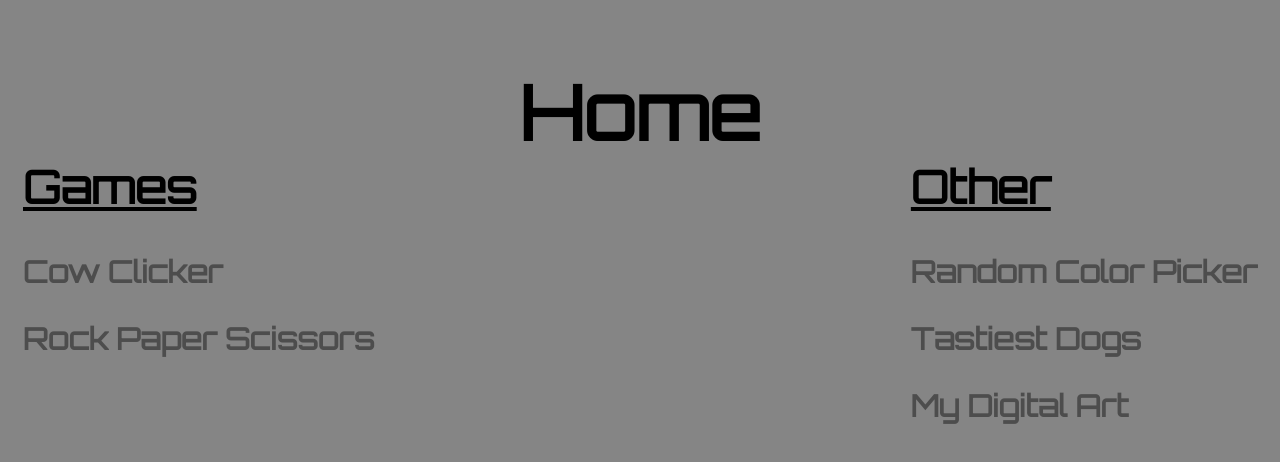
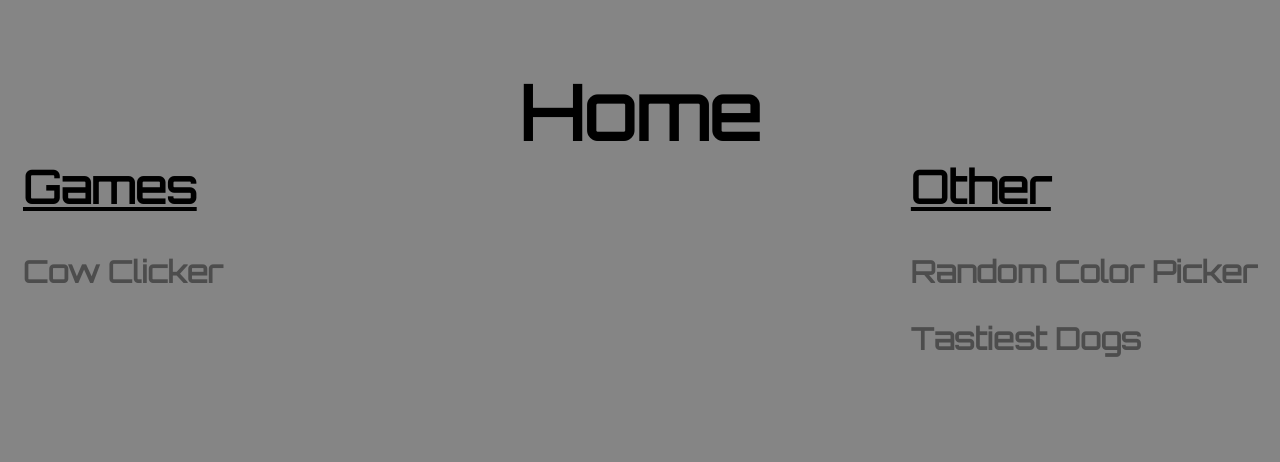
Before and after one commit to Zontoon/zontoon.github.io, a plain HTML site: page index.html in a window 1280 px wide. Drawn offline with Linux system fonts and the light colour scheme.

Commit message:
Update index.html

```diff
--- a/index.html
+++ b/index.html
@@ -51,13 +51,11 @@
     <span class="game">
     	<h2><u>Games</u></h2>
 	<h3><a href="Games/Clicker">Cow Clicker</a></h3>
-	<h3><a href="Games/rps">Rock Paper Scissors</a></h3>
     </span>
     <span class="tool">
     	<h2><u>Other</u></h2>
 	<h3><a href="Tools/RandomColor">Random Color Picker</a></h3>
 	<h3><a href="Tools/TastyDogs">Tastiest Dogs</a></h3>
-	<h3><a href="Tools/digiArt">My Digital Art</a></h3>
     </span>
 
     <script>
```
